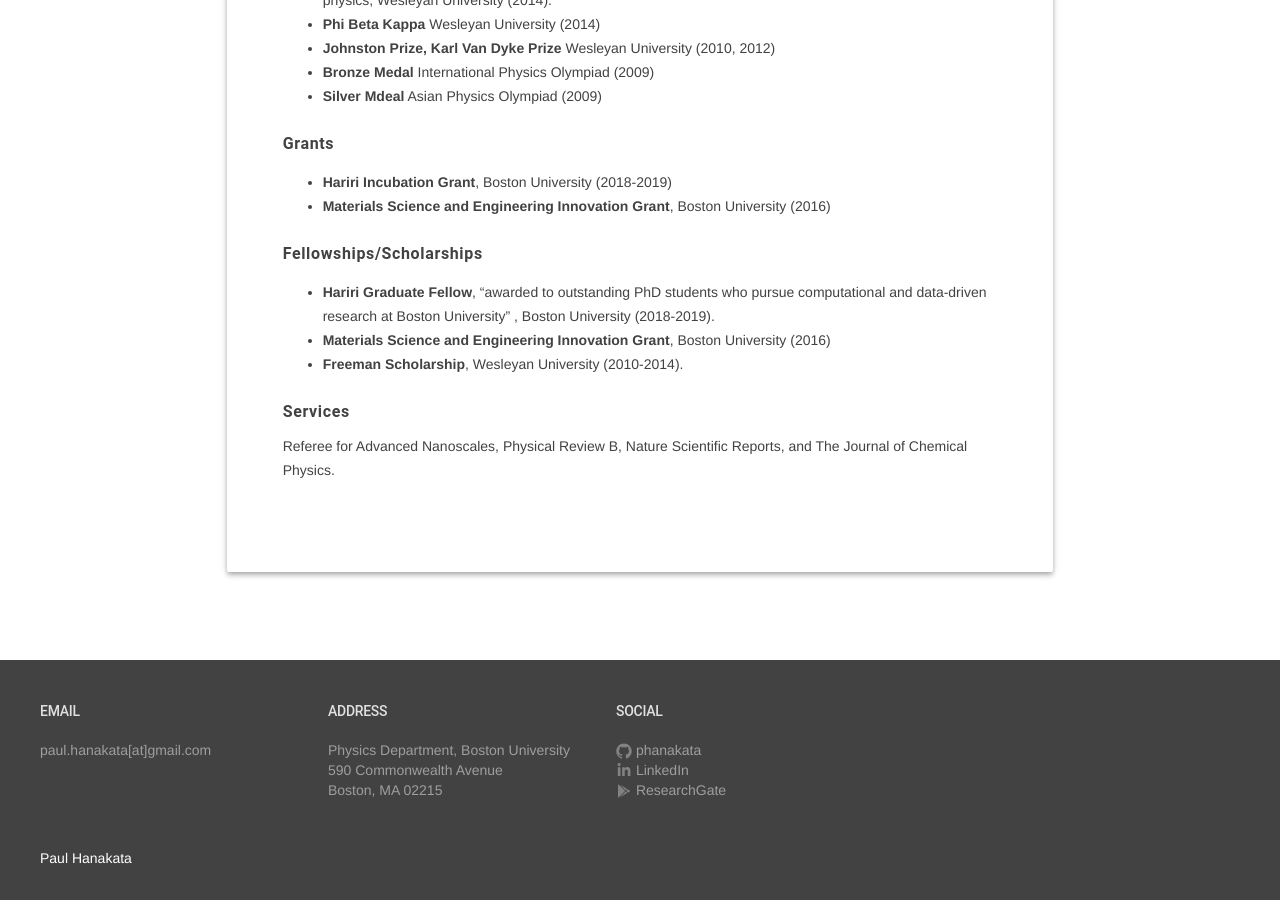
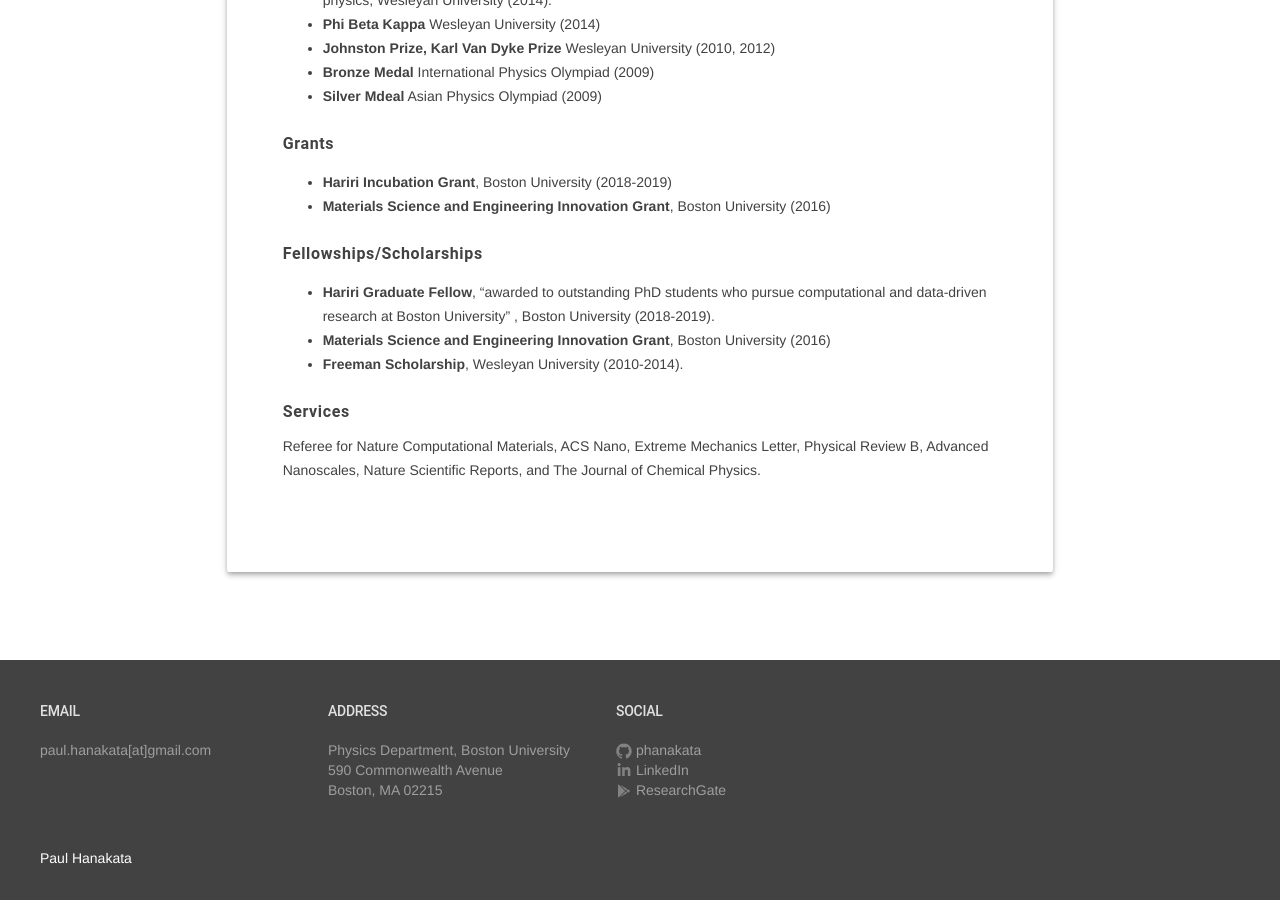
Before and after one commit to phanakata/phanakata.github.io, a Jekyll site: the page built from pages/CV.md, in a window 1280 px wide and 900 px high, scrolled down 1149 px. Built offline with Jekyll 4.4.1, drawn with Linux system fonts in a browser that asks for light colours.

Commit message:
Update CV.md

```diff
--- a/pages/CV.md
+++ b/pages/CV.md
@@ -50,4 +50,4 @@
 * __Freeman Scholarship__, Wesleyan University (2010-2014).
 
 ###### __Services__
-Referee for Advanced Nanoscales, Physical Review B, Nature Scientific Reports, and The Journal of Chemical Physics.
+Referee for Nature Computational Materials, ACS Nano, Extreme Mechanics Letter, Physical Review B, Advanced Nanoscales, Nature Scientific Reports, and The Journal of Chemical Physics.
```
